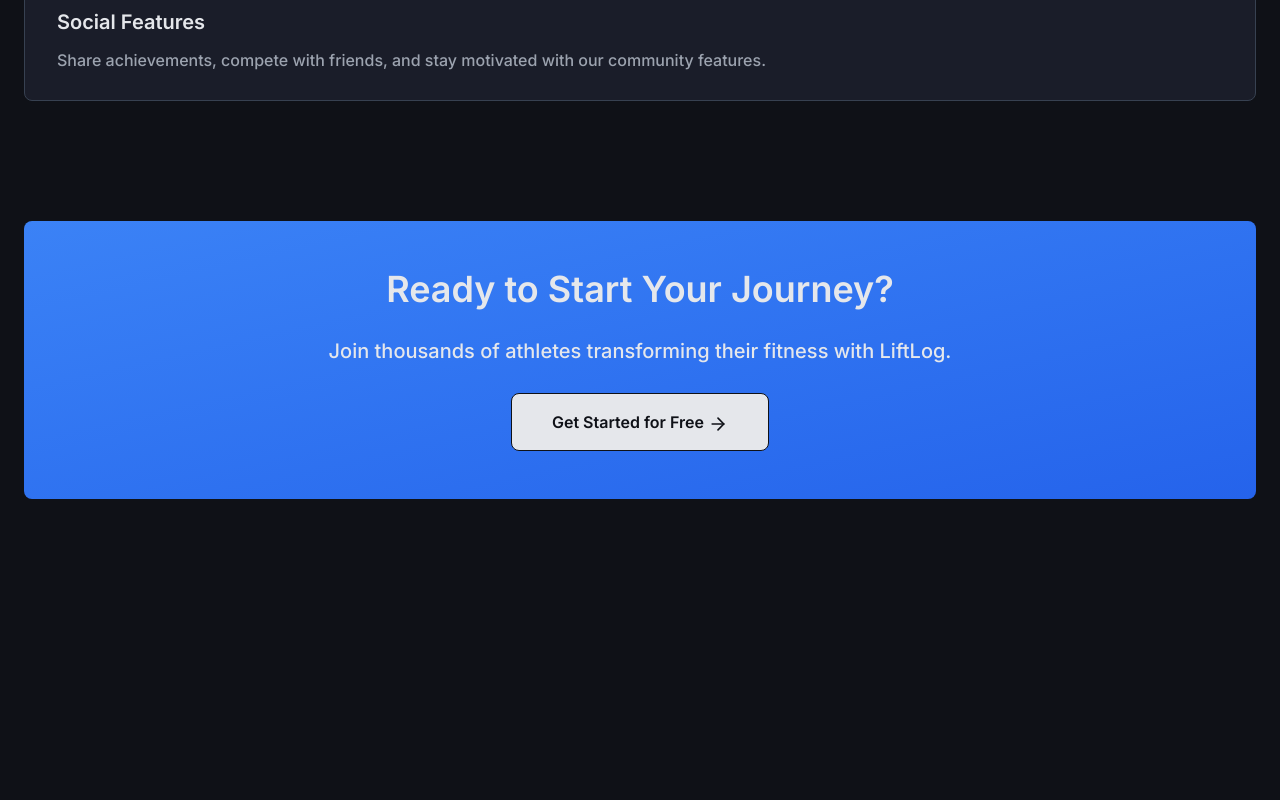
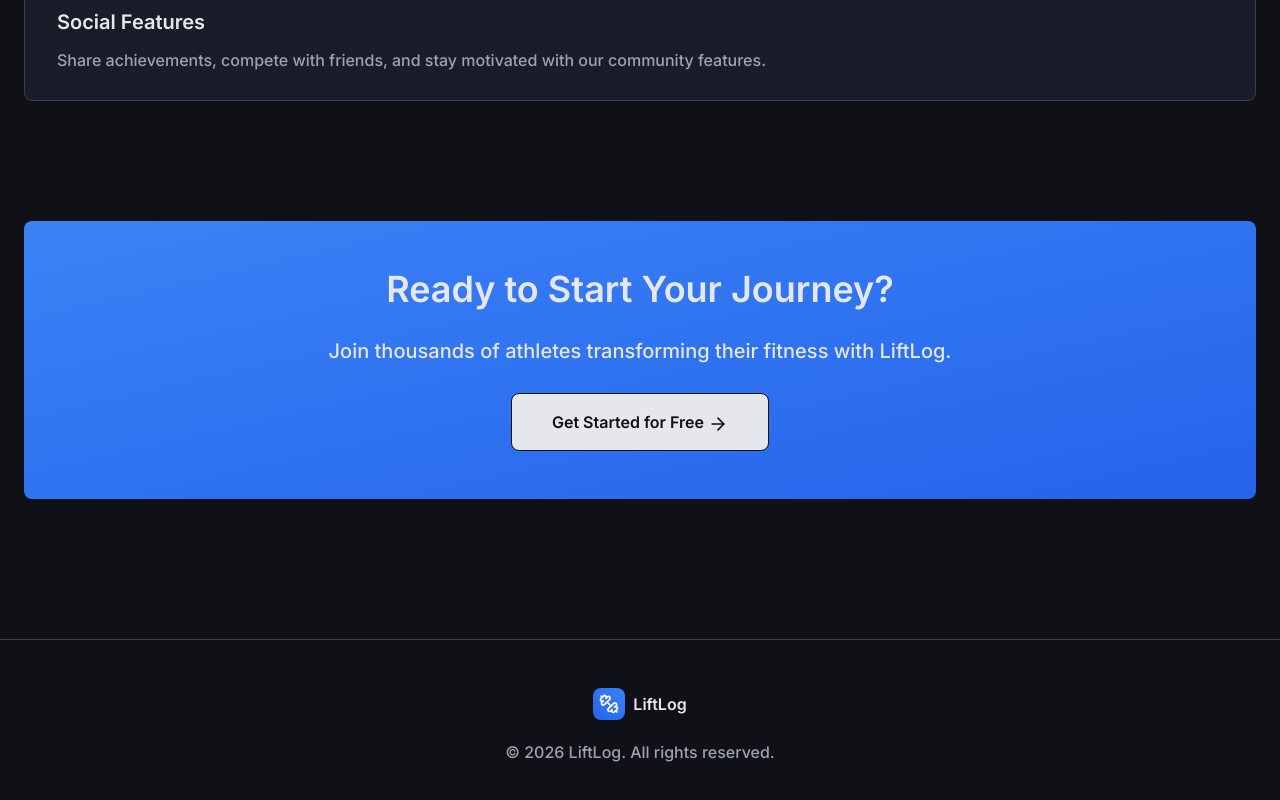
Before and after one commit to Koraxdd/LiftLog, a Next.js app: page / in a window 1280 px wide. Shown: the part 2242-3042 px from the top of the page. Before the commit the page ends 2741 px from the top, so only its background shows below. Built offline with nearby package versions, Linux system fonts and the light colour scheme.

Commit message:
feat: added footer

```diff
--- a/src/app/page.tsx
+++ b/src/app/page.tsx
@@ -1,8 +1,9 @@
-import CTA from "@/components/CTA";
-import Features from "@/components/Features/Features";
-import Hero from "@/components/Hero";
-import Navbar from "@/components/Navbar";
-import SocialProof from "@/components/Social/SocialProof";
+import CTA from "@/components/LandingPage/CTA";
+import Features from "@/components/LandingPage/Features/Features";
+import Footer from "@/components/LandingPage/Footer";
+import Hero from "@/components/LandingPage/Hero";
+import Navbar from "@/components/LandingPage/Navbar";
+import SocialProof from "@/components/LandingPage/Social/SocialProof";
 
 export default function LandingPage() {
   return (
@@ -12,6 +13,7 @@ export default function LandingPage() {
       <SocialProof />
       <Features />
       <CTA />
+      <Footer />
     </div>
   )
 }
--- a/src/components/CTA.tsx
+++ b/src/components/LandingPage/CTA.tsx
@@ -1,4 +1,4 @@
-import Button from "./Button";
+import Button from "../Button";
 import { ArrowRight } from "lucide-react"
 
 export default function CTA() {
--- a/src/components/Features/FeatureCard.tsx
+++ b/src/components/LandingPage/Features/FeatureCard.tsx
@@ -1,5 +1,5 @@
 import type { ReactNode } from "react"
-import Icon from "../Icon"
+import Icon from "../../Icon"
 
 type FeatureCardProps = {
     children: ReactNode
--- /dev/null
+++ b/src/components/LandingPage/Footer.tsx
@@ -0,0 +1,16 @@
+import { Dumbbell } from "lucide-react"
+
+export default function Footer() {
+    return (
+        <div className="border-t border-[#374151] mt-35 flex flex-col justify-center items-center gap-5">
+            <div className="flex items-center gap-2 mt-12">
+                <Dumbbell
+                    size={32}
+                    className="text-white inline-flex rotate-y-180 bg-linear-to-br from-[#3B82F6] to-[#2563EB] px-1.5 rounded-lg"
+                />
+                <h1 className="font-semibold">LiftLog</h1>
+            </div>
+            <p className="mb-12 font-medium">&copy; {new Date().getFullYear()} LiftLog. All rights reserved.</p>
+        </div>
+    )
+}
--- a/src/components/Hero.tsx
+++ b/src/components/LandingPage/Hero.tsx
@@ -1,7 +1,7 @@
 import { Zap } from "lucide-react"
 import { ArrowRight } from "lucide-react"
 import { Check } from "lucide-react"
-import Button from "./Button"
+import Button from "../Button"
 
 export default function Hero() {
     return (
--- a/src/components/Navbar.tsx
+++ b/src/components/LandingPage/Navbar.tsx
@@ -1,5 +1,5 @@
 import { Dumbbell } from "lucide-react"
-import Button from "./Button"
+import Button from "../Button"
 
 export default function Navbar() {
     return (
```
Also changed, not shown: src/components/LandingPage/Features/Features.tsx (renamed from src/components/Features/Features.tsx), src/components/LandingPage/Social/SocialProof.tsx (renamed from src/components/Social/SocialProof.tsx), src/components/LandingPage/Social/SocialProofCard.tsx (renamed from src/components/Social/SocialProofCard.tsx).
